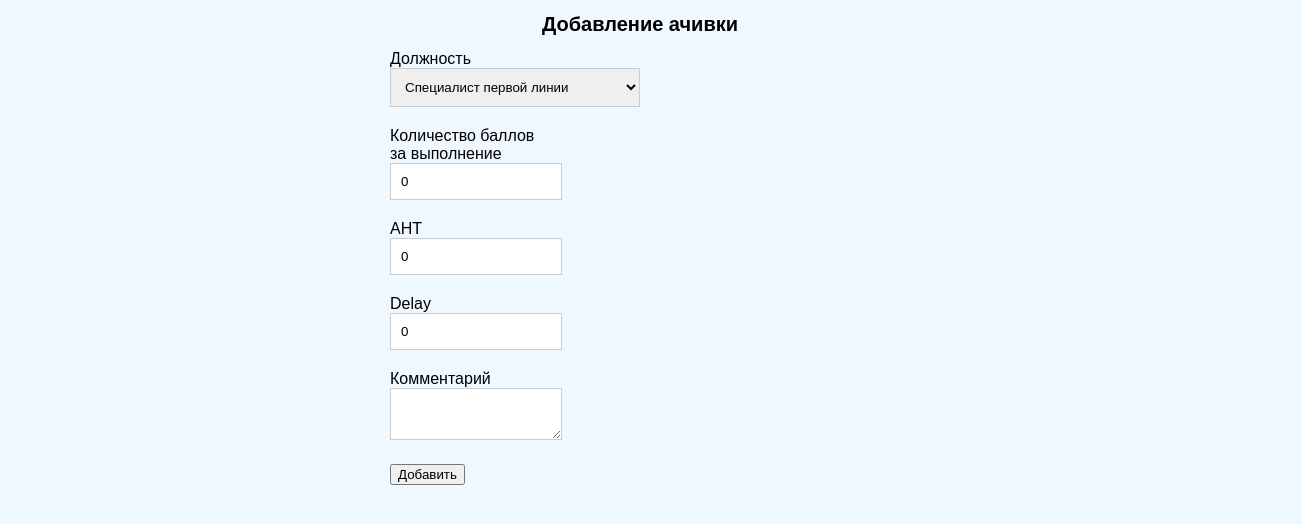
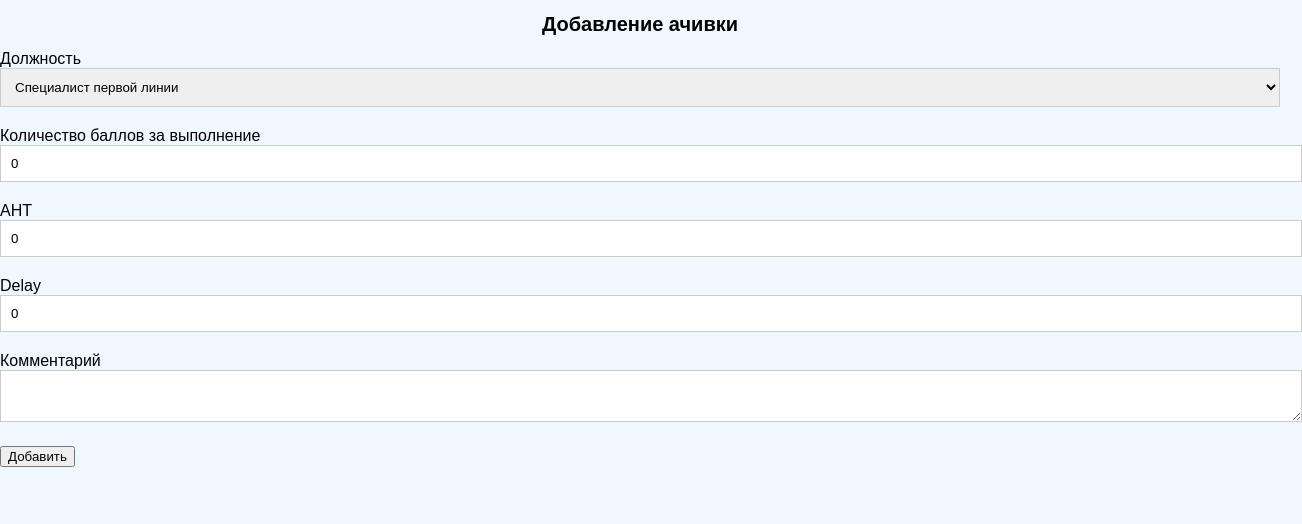
Before and after one commit to screxte1/appachiv, a plain HTML site: page index.html in a window 1280 px wide. Shown: the whole page, 1302 px wide, since content can reach past the window. Drawn offline with Linux system fonts and the light colour scheme.

Commit message:
Update index.html

```diff
--- a/index.html
+++ b/index.html
@@ -6,8 +6,8 @@
     <style>
         body {
             font-family: sans-serif;
-            width: 500px;
-            margin: 0 auto;
+            width: 100%;
+            margin: 0;
             background-color: aliceblue;
         }
 
@@ -18,12 +18,7 @@
 
         .form-group {
             margin-bottom: 20px;
-            width: 30%;
-        }
-
-        .form-group2 {
-            margin-bottom: 20px;
-            width: 50%;
+            width: 100%;
         }
 
         .form-control {
@@ -39,13 +34,19 @@
         .comment {
             height: 100px;
         }
+
+        @media (max-width: 768px) {
+            .form-group {
+                width: 100%;
+            }
+        }
     </style>
 </head>
 <body>
 <div id="main">
     <h1>Добавление ачивки</h1>
 
-    <div class="form-group2">
+    <div class="form-group">
         <label for="type">Должность</label>
         <select class="form-control" id="type">
             <option value="1">Специалист первой линии</option>
@@ -55,8 +56,9 @@
             <option value="5">Эксперт второй линии</option>
         </select>
     </div>
+
     <div class="form-group">
-        <label for="aht">Количество баллов за выполнение</label>
+        <label for="point">Количество баллов за выполнение</label>
         <input type="number" class="form-control" id="point" value="0">
     </div>
 
```
